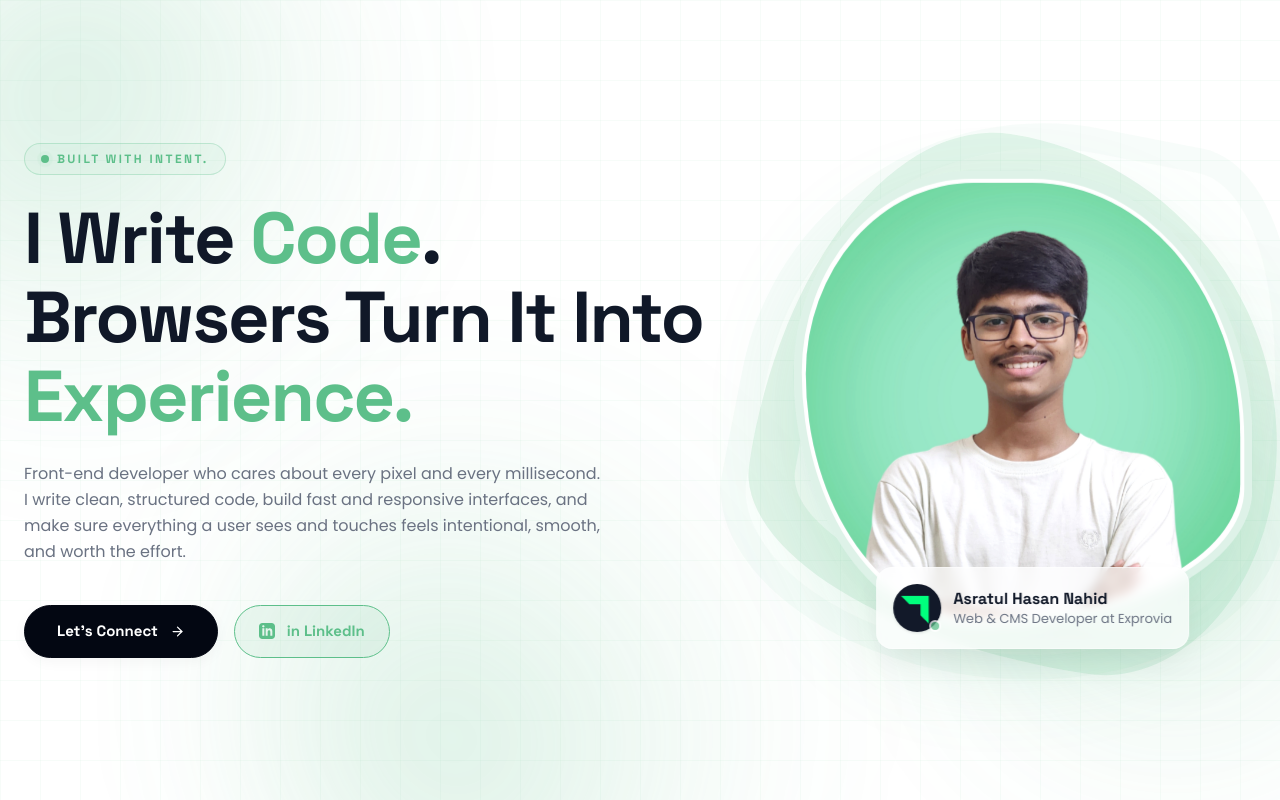
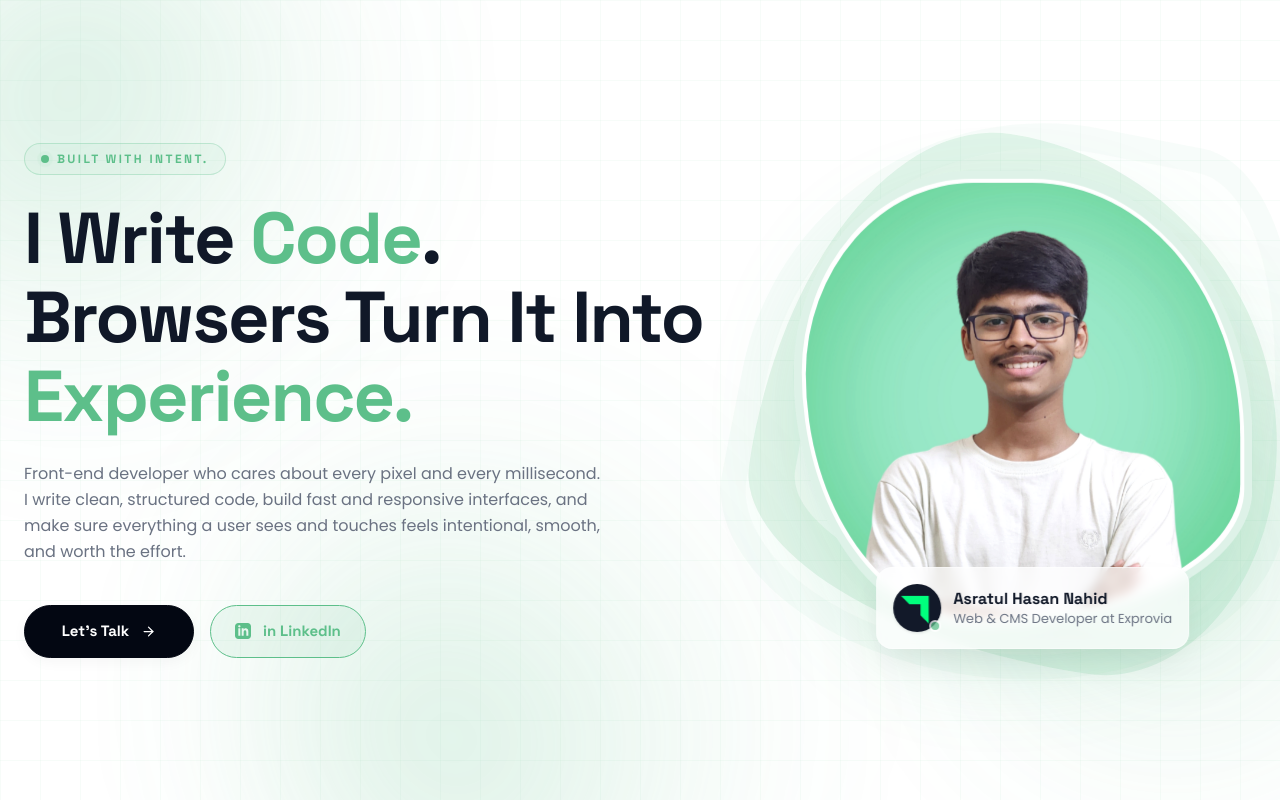
Before and after one commit to asratulhasannahid/asratul-hasan-nahid-frontend-react, a React (Vite) app: page / in a window 1280 px wide. Built offline with nearby package versions, Linux system fonts and the light colour scheme.

Commit message:
Change Hero Button Text

```diff
--- a/src/components/Home/Hero/Hero.jsx
+++ b/src/components/Home/Hero/Hero.jsx
@@ -104,7 +104,7 @@ export default function Hero() {
               href="#contact"
               className="group/btn relative px-8 py-3.5 rounded-full bg-gray-950  border-gray-950 text-[#ffffff] font-space text-[15px] font-bold border  shadow-[0_4px_14px_rgba(0,0,0,0.04)] hover:bg-[#5DBF8A] hover:text-white hover:border-[#5DBF8A] transition-all duration-300 flex items-center justify-center gap-3 overflow-hidden text-center min-w-[170px]"
             >
-              Let's Connect{" "}
+              Let's Talk{" "}
               <span className="text-base font-sans transition-transform duration-300 group-hover/btn:translate-x-1">
                 <ArrowRight size={15}></ArrowRight>
               </span>
```
